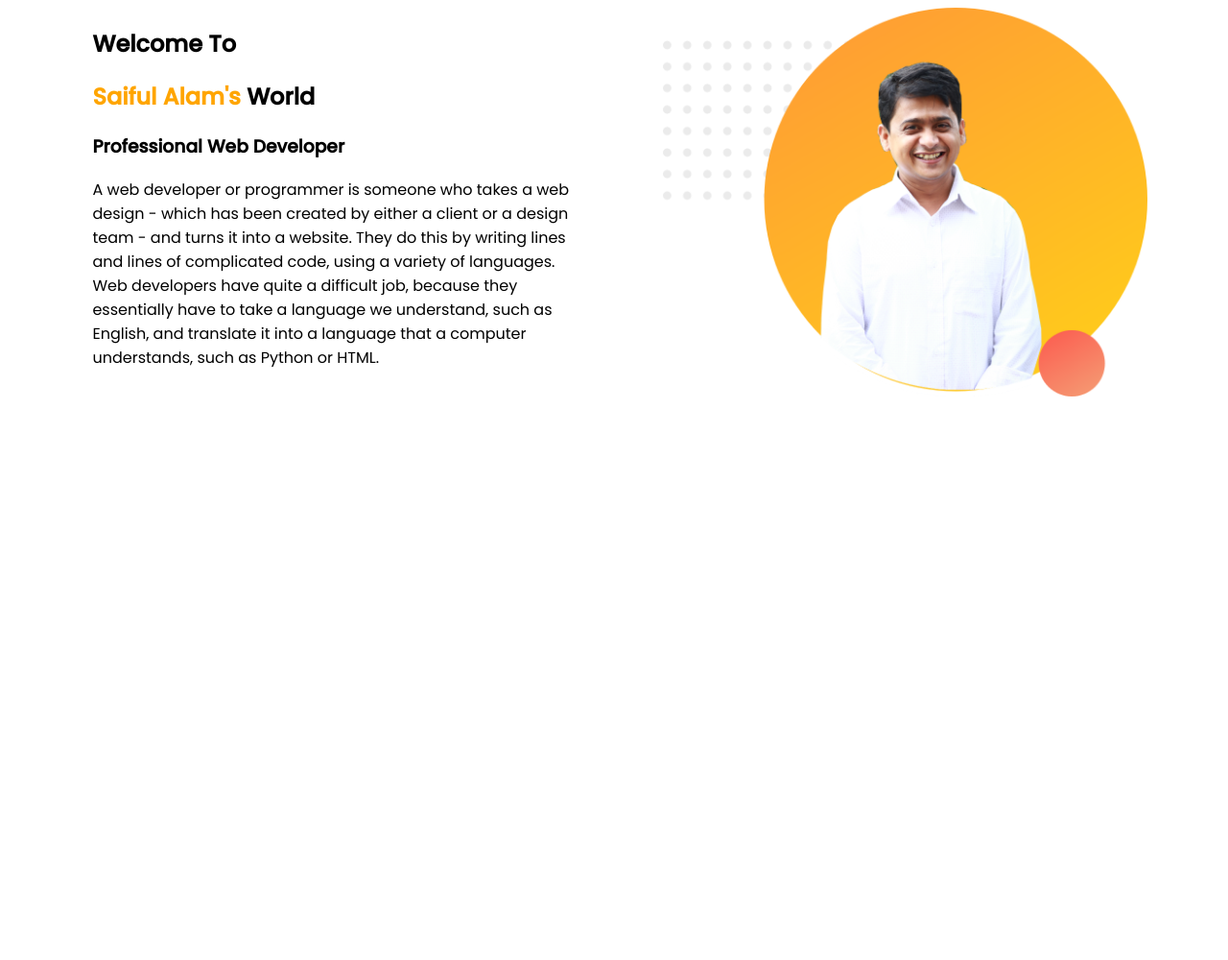
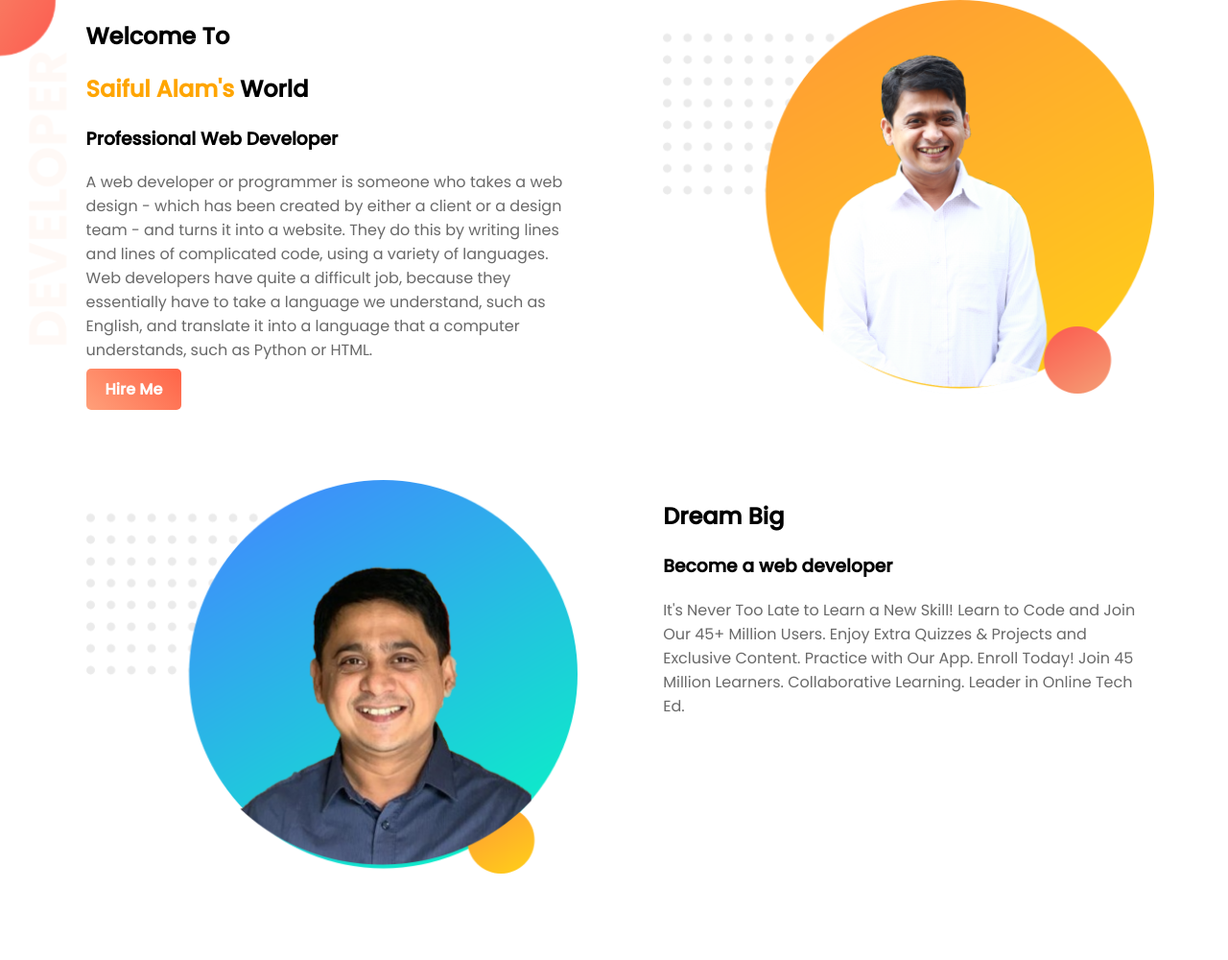
Before and after one commit to mdsaifulalambd/web-portfolio, a plain HTML site: page index.html in a window 1280 px wide. Shown: the whole page at 96% size. Before the commit the page ends 800 px from the top, so only its background shows below. Drawn offline with Linux system fonts and the light colour scheme.

Commit message:
start 2nd section

```diff
--- a/index.html
+++ b/index.html
@@ -9,7 +9,7 @@
     <link rel="stylesheet" href="style.css">
 </head>
 <body>
-    <section>
+    <section class="top-banner">
         <div class="half-width">
         <h2>Welcome To</h2>
         <h2> <span class="name-highlight">Saiful Alam's</span> World</h2>
@@ -17,9 +17,23 @@
         <p>A web developer or programmer is someone who takes a web design - which has been created by either a client or a design team - and turns it into a website.
 
             They do this by writing lines and lines of complicated code, using a variety of languages. Web developers have quite a difficult job, because they essentially have to take a language we understand, such as English, and translate it into a language that a computer understands, such as Python or HTML.</p>
+            <a class="link-button" target="_blank" href="http://www.mdsaifulalam.com.bd/">Hire Me</a>
         </div>
         <div class="half-width">
             <img src="images/profile_1.png" alt="">
+
+        </div>
+    </section>
+
+    <section>
+        <div class="half-width">
+            <img src="images/profile_2.png" alt="">
+
+        </div>
+        <div class="half-width">
+            <h2>Dream Big</h2>
+            <h3>Become a web developer</h3>
+            <p>It's Never Too Late to Learn a New Skill! Learn to Code and Join Our 45+ Million Users. Enjoy Extra Quizzes & Projects and Exclusive Content. Practice with Our App. Enroll Today! Join 45 Million Learners. Collaborative Learning. Leader in Online Tech Ed.</p>
 
         </div>
     </section>
--- a/style.css
+++ b/style.css
@@ -1,9 +1,17 @@
 body{
+    margin: 0;
     font-family: 'Poppins', sans-serif;
 }
 h1{
     font-size: 50px;
 }
+
+p{
+    color: dimgray;
+}
+
+
+
 .name-highlight{
     color: orange;
 }
@@ -16,3 +24,19 @@ h1{
 .half-width img{
     width: 100%;
 }
+.top-banner{
+
+    background-image: url("images/top-banner.png");
+    background-repeat: no-repeat;
+}
+section{
+    height: 500px;
+}
+.link-button{
+    background-image: linear-gradient(45deg,   lightsalmon, tomato);
+    text-decoration: none;
+    font-weight: 700;
+    padding: 10px 20px;
+    border-radius: 5px;
+    color: white;
+}
```
Also changed, not shown: images/profile_2.png (added).
